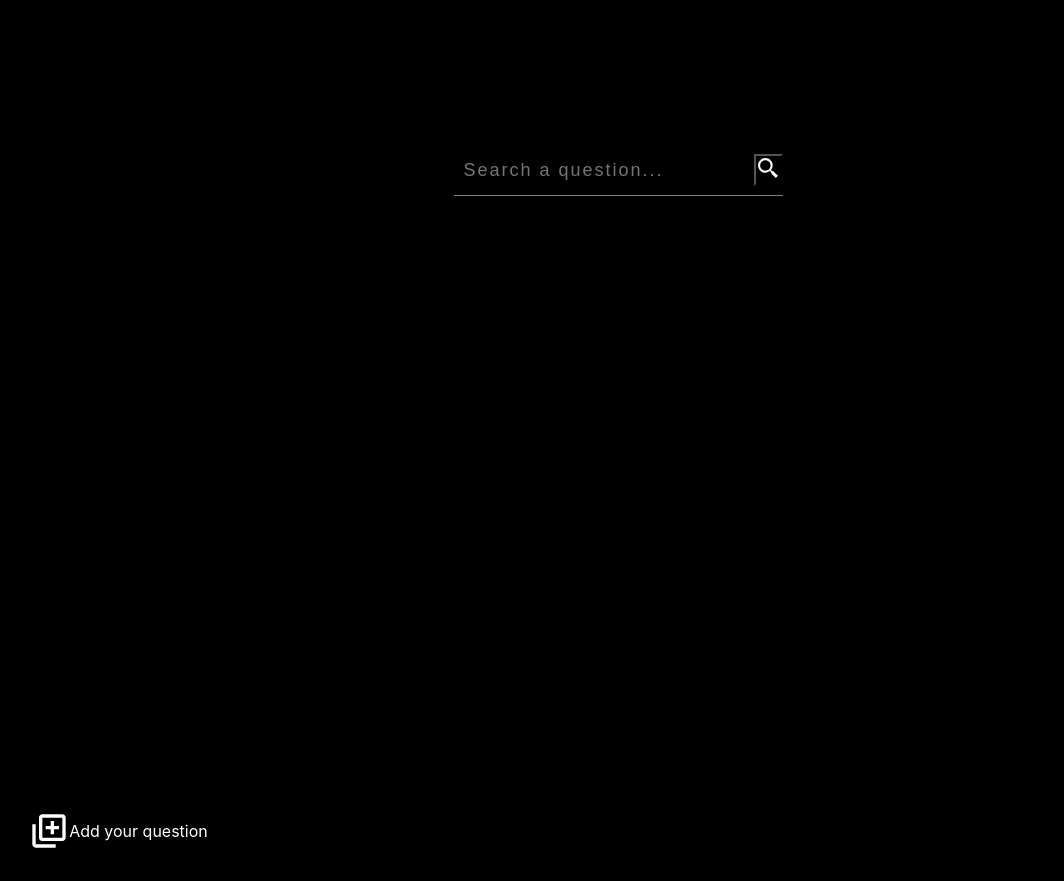
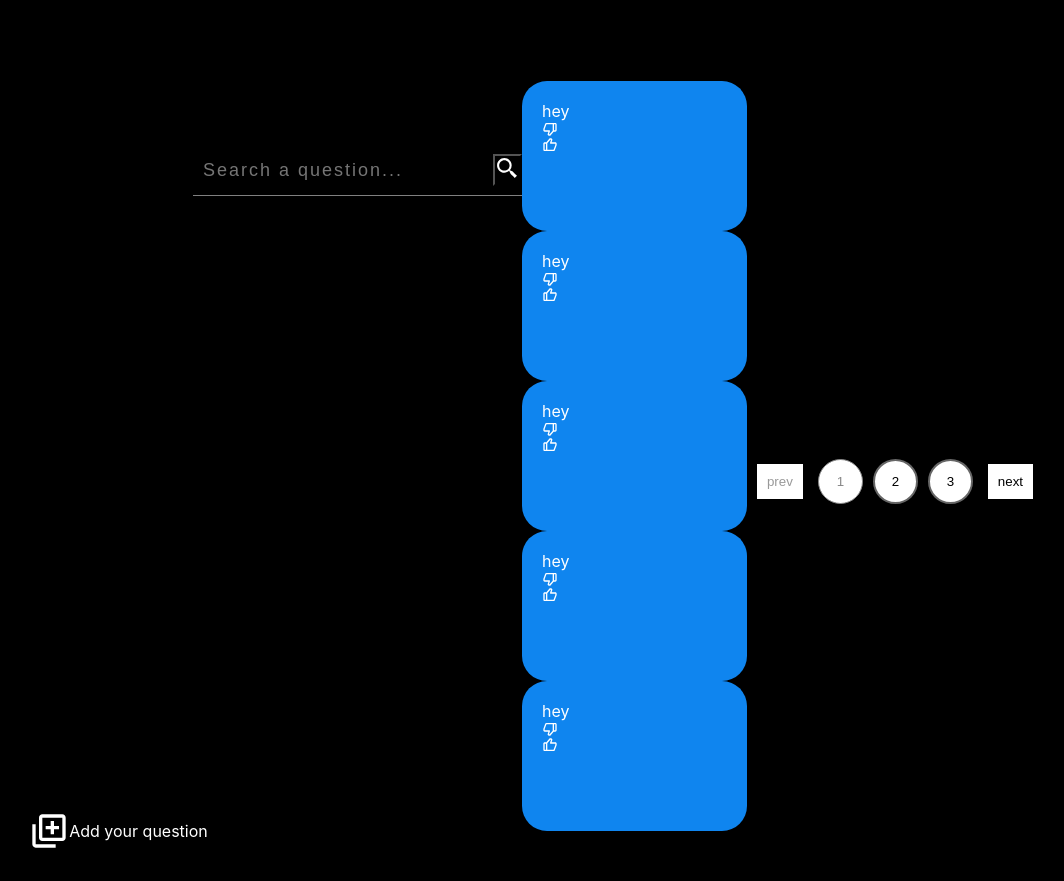
Before and after one commit to H-Tambourou/academy-app, a React (Create React App) app in the folder ui/: page / in a window 1280 px wide. Shown: the part 719-1600 px from the top of the page, without its empty margins (22-1086 px from the left). Built offline with nearby package versions, Linux system fonts and the light colour scheme; the HTML template or start-up script is replaced by a standard one.

Commit message:
Add data pagination

```diff
--- a/ui/src/App.css
+++ b/ui/src/App.css
@@ -110,6 +110,60 @@
     flex-direction: column;
 }
 
+.grid {
+
+
+}
+
+.pagination {
+    display: flex;
+    align-items: center;
+    justify-content: center;
+
+}
+
+.pagination-item {
+    background: #fff;
+    border: 2px solid #666;
+    padding: 10px 15px;
+    border-radius: 50%;
+    height: 45px;
+    width: 45px;
+    position: relative;
+    margin: 0 5px;
+    cursor: pointer;
+}
+
+.pagination-item span {
+    position: absolute;
+    top: 50%;
+    left: 50%;
+    transform: translate(-50%, -50%);
+}
+
+.prev,
+.next {
+    background: #fff;
+    border: none;
+    padding: 10px;
+    box-shadow: 0 0 3px rgba(0, 0, 0, 0.4);
+    margin: 0 10px;
+    cursor: pointer;
+}
+
+.pagination-item.active {
+    border: 1px solid #888;
+    color: #888;
+    pointer-events: none;
+}
+
+.prev.disabled,
+.next.disabled {
+    pointer-events: none;
+    box-shadow: none;
+    color: #999;
+}
+
 .addGroup {
     position: absolute;
     bottom: 30px;
--- /dev/null
+++ b/ui/src/components/Card.tsx
@@ -0,0 +1,16 @@
+import { BiDislike, BiLike } from 'react-icons/bi';
+
+interface cardProps {
+  data: any;
+}
+
+const Card = ({ data }: cardProps) => {
+  return (
+    <div className="card">
+      <span className="card-text">{data.title}</span>
+        <BiDislike/>{}
+        <BiLike/>
+    </div>
+  )
+}
+export default Card;
--- a/ui/src/components/Main.tsx
+++ b/ui/src/components/Main.tsx
@@ -1,10 +1,103 @@
+import Pagination from "./Pagination";
 import Question from "./Question";
 import SearchBar from "./SearchBar";
+
+const dummyData : any = [
+  {
+    title: "hey",
+    like: "323",
+    dislike:"404"
+  },
+  {
+    title: "hey",
+    like: "323",
+    dislike:"404"
+  },
+  {
+    title: "hey",
+    like: "323",
+    dislike:"404"
+  },
+  {
+    title: "hey",
+    like: "323",
+    dislike:"404"
+  },
+  {
+    title: "hey",
+    like: "323",
+    dislike:"404"
+  },
+  {
+    title: "hey",
+    like: "323",
+    dislike:"404"
+  },
+  {
+    title: "hey",
+    like: "323",
+    dislike:"404"
+  },
+  {
+    title: "hey",
+    like: "323",
+    dislike:"404"
+  },
+  {
+    title: "hey",
+    like: "323",
+    dislike:"404"
+  },
+  {
+    title: "hey",
+    like: "323",
+    dislike:"404"
+  },
+  {
+    title: "hey",
+    like: "323",
+    dislike:"404"
+  },
+  {
+    title: "hey",
+    like: "323",
+    dislike:"404"
+  },
+  {
+    title: "hey",
+    like: "323",
+    dislike:"404"
+  },
+  {
+    title: "hey",
+    like: "323",
+    dislike:"404"
+  },
+  {
+    title: "hey",
+    like: "323",
+    dislike:"404"
+  },
+  {
+    title: "hey",
+    like: "323",
+    dislike:"404"
+  },
+  {
+    title: "hey",
+    like: "323",
+    dislike:"404"
+  }
+]
 
 const Main = () => {
   return (
     <div className="main">
       <SearchBar />
+      <Pagination
+        data={dummyData}
+        dataLimit={5}
+      />
       <Question />
     </div>
   )
--- /dev/null
+++ b/ui/src/components/Pagination.tsx
@@ -0,0 +1,78 @@
+import { useState, useEffect, Key } from 'react';
+import Card from './Card';
+
+type PaginationProps = {
+  data: any,
+  dataLimit: number,
+
+}
+
+const Pagination = ({ data, dataLimit }: PaginationProps) => {
+  const [pages] = useState(Math.round(data.length / dataLimit) + 1);
+  const pageLimit = Math.round(data.length / dataLimit);
+  const [currentPage, setCurrentPage] = useState<number>(1);
+  console.log("data length", data.length, "pages", pages, "pages limit", pageLimit)
+
+  const goToNextPage = () => {
+    setCurrentPage((page) => page + 1);
+  };
+
+  const gotToPreviousPage = () => {
+    setCurrentPage((page) => page - 1);
+  };
+
+  const changePage = (event: any) => {
+    const pageNumber = Number(event.target.textContent);
+    setCurrentPage(pageNumber);
+  };
+
+  const getPaginatedData = () => {
+    const startIndex = currentPage * dataLimit - dataLimit;
+    const endIndex = startIndex + dataLimit;
+    return data.slice(startIndex, endIndex);
+  };
+
+  const getPaginationGroup = () => {
+    let start = Math.floor((currentPage - 1) / pageLimit) * pageLimit;
+    return new Array(pageLimit).fill(null).map((_, idx) => start + idx + 1);
+  };
+
+  // useEffect(() => {
+  //   window.scrollTo({ behavior: 'smooth', top: 0 });
+  // }, [currentPage]);
+
+  return (
+    <>
+      <div className="grid">
+        {getPaginatedData().map((d: any, index: Key | null | undefined) => (
+            <Card key={index} data={d} />
+        ))}
+      </div>
+      <div className="pagination">
+        <button
+          onClick={gotToPreviousPage}
+          className={`prev ${currentPage === 1 ? "disabled": ""}`}
+        >
+          prev
+        </button>
+        {getPaginationGroup().map((item, index) =>
+          <button
+            key={index}
+            onClick={changePage}
+            className={`pagination-item ${currentPage === item ? "active" : null}`}
+          >
+            <span>{item}</span>
+          </button>
+        )}
+        <button
+          onClick={goToNextPage}
+          className={`next ${currentPage === pages ? "disabled": ""}`}
+        >
+          next
+        </button>
+      </div>
+
+    </>
+  )
+}
+export default Pagination;
```
Also changed, not shown: ui/src/components/QuestionCard.tsx (deleted, +0 -12 lines).
